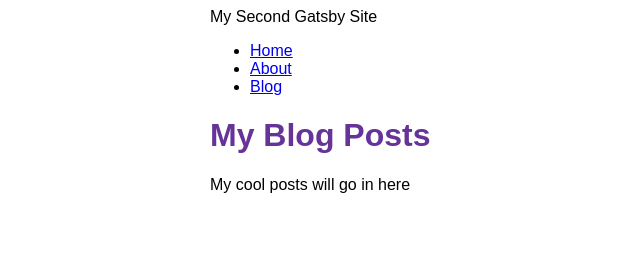
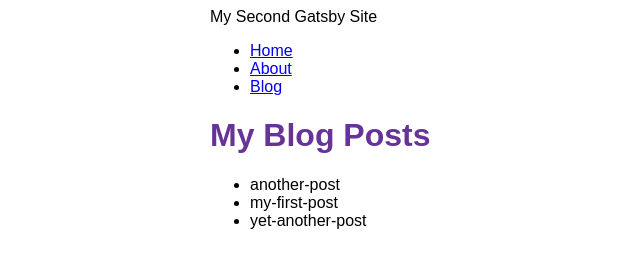
Before and after one commit to uiharu-kazari/glowing-octo-eureka, a Gatsby site: page /blog in a window 1280 px wide. Shown: the whole page, without its empty margins (180-820 px from the left). Built offline with nearby package versions, Linux system fonts and the light colour scheme; Gatsby itself is replaced by a stand-in of ours.

Commit message:
Finished Gatsby Tutorial Part 4

```diff
--- a/src/pages/blog.js
+++ b/src/pages/blog.js
@@ -2,23 +2,34 @@
 import { graphql } from 'gatsby'
 import Layout from '../components/layout'
 
-const BlogPage = () => {
+const BlogPage = ({ data }) => {
     return (
         <Layout pageTitle="My Blog Posts">
-            <p>My cool posts will go in here</p>
+            <ul>
+              {
+                data.allFile.nodes.map(node => (
+                  <li key={node.name}>
+                    {node.name}
+                  </li>
+                )
+                )
+              }
+            </ul>
         </Layout>
 
     )
 }
 
-export const query = graphql`
-  query {
-    allFile {
-      nodes {
-        name
-      }
+export const query = graphql`{
+  allFile(filter: {sourceInstanceName: {eq: "blog"}}) {
+    nodes {
+      name
     }
   }
+}
 `
 
 export default BlogPage
+
+// https://www.gatsbyjs.com/docs/tutorial/part-4/
+// When your site gets built, Gatsby will run your page query and pass the resulting data into your page component as a prop called data.
```
Also changed, not shown: README.md, 1 other file.
